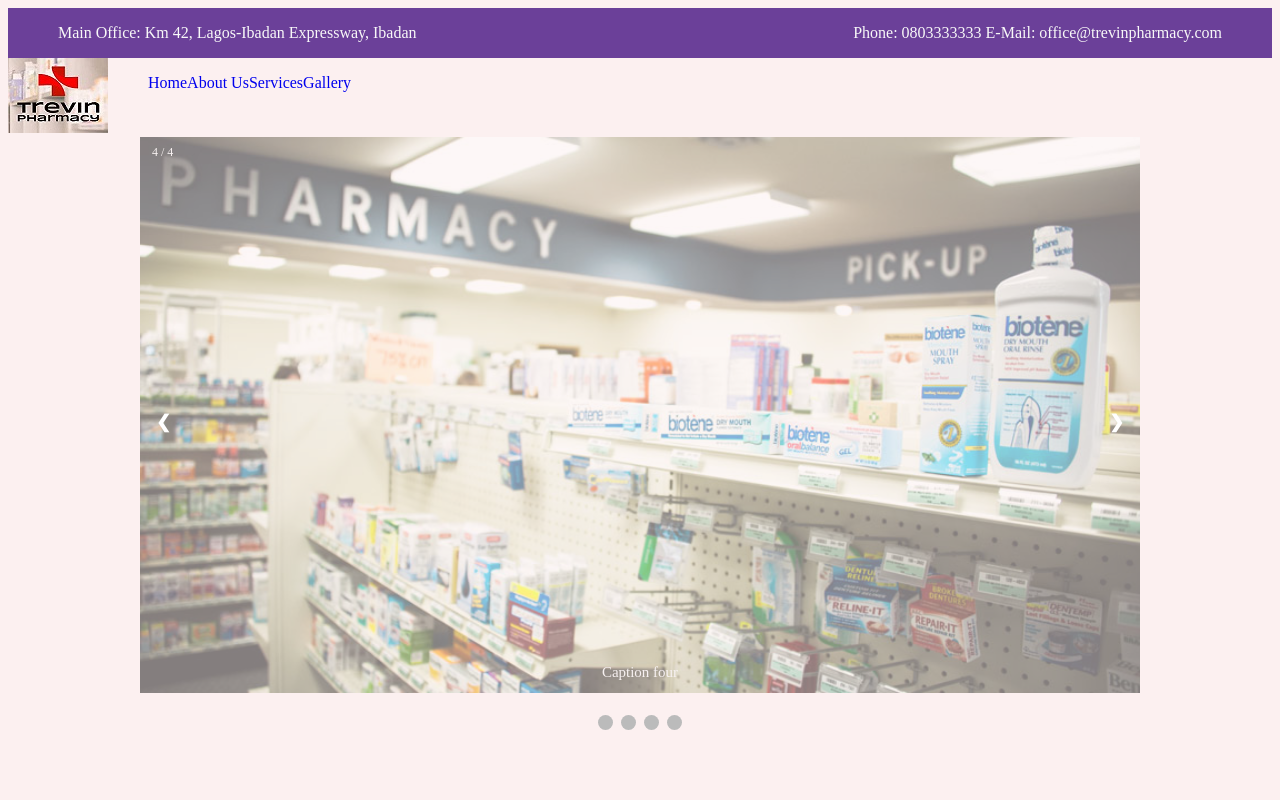
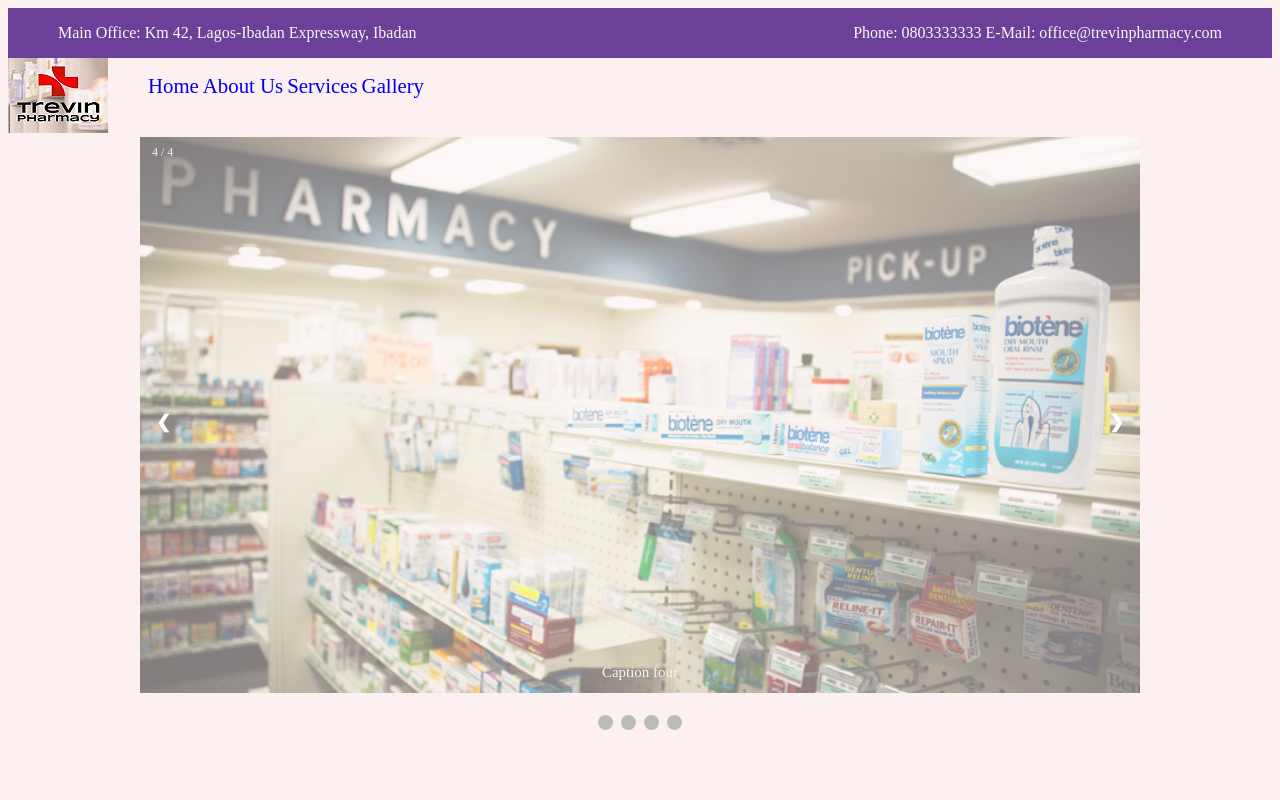
Before and after one commit to opsyp/Trevin-Pharm, a plain HTML site: page index.html in a window 1280 px wide. Shown: the top 800 px of the page. Drawn offline with Linux system fonts and the light colour scheme.

Commit message:
Desktop navbar creation with styles

```diff
--- a/index.html
+++ b/index.html
@@ -27,7 +27,7 @@
             <div class="nav-image-container">
                 <img src="./Images/logo.jpeg" alt="logo" >
             </div>
-            <div class="links">
+            <div class="nav-nav">
                 <ul>
                     <li><a href="#">Home</a></li>
                     <li><a href="./about.html">About Us</a></li>
@@ -35,6 +35,7 @@
                     <li><a href="#">Gallery</a></li>
                 </ul>
             </div>
+
         </div>
     </section>
 
--- a/indexStyle.css
+++ b/indexStyle.css
@@ -24,33 +24,32 @@ body {
   margin-right: 50px;
 }
 /* NAVBAR */
+
+.navbar-container {
+  display: flex;
+  width: 100%;
+}
+
+.nav-nav {
+  display: flex;
+  align-content: center;
+  justify-content: space-between;
+}
+
 a {
   text-decoration: none;
 }
 
+li {
+  display: inline;
+  list-style: none;
+  font-size: 1.3rem;
+}
+
 ul {
-  display: flex;
+  /* display: flex; */
   align-items: center;
   justify-content: space-between;
-  list-style: none;
-}
-
-li a {
-  display: block;
-  /* color: white; */
-  text-decoration: none;
-  font-size: 1rem;
-}
-.navbar-container {
-  display: flex;
-}
-
-.nav-image-container {
-  width: 100px;
-}
-
-.links {
-  align-content: space-between;
 }
 
 /* Style the navbar */
```
